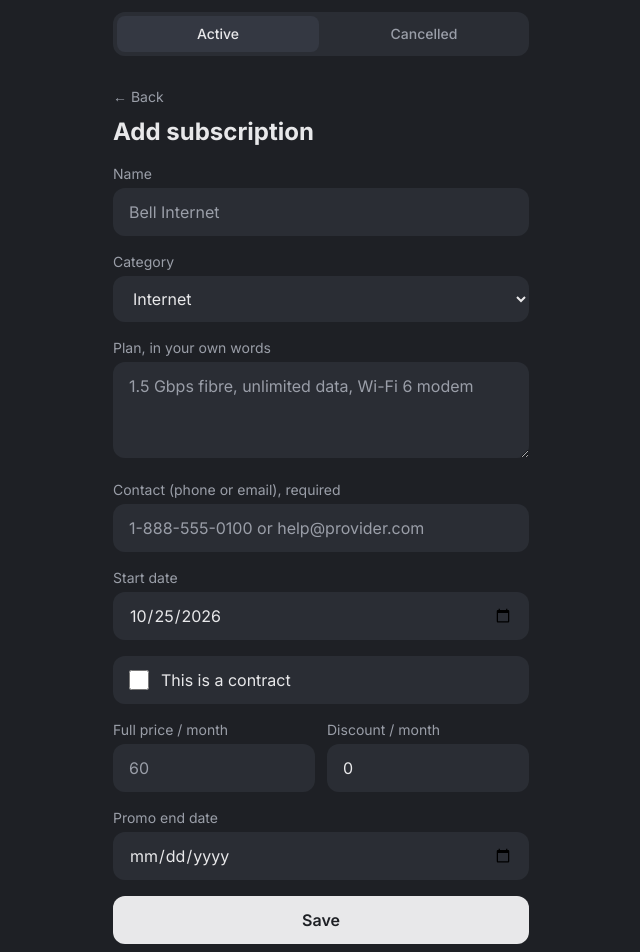
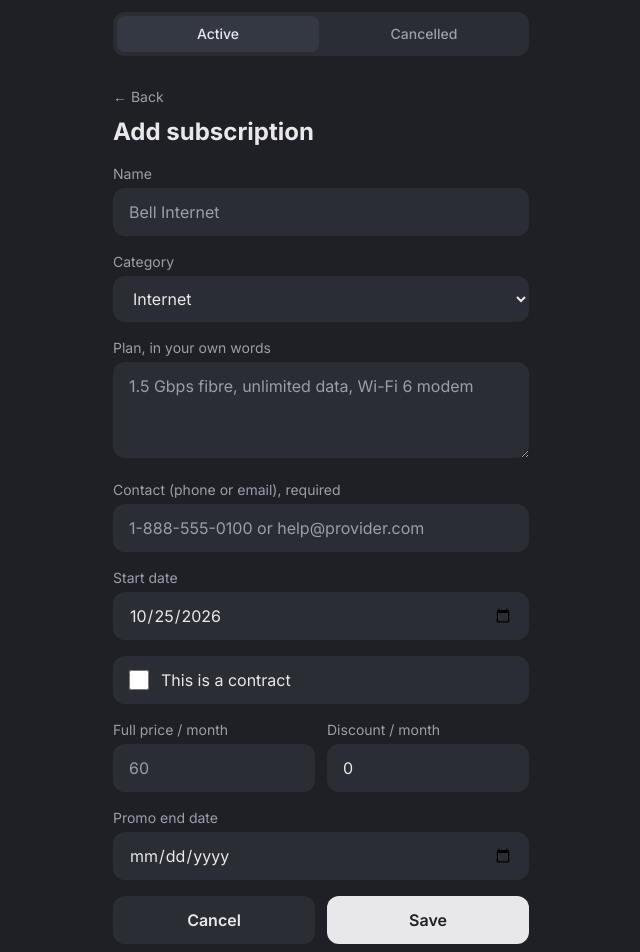
Before and after one commit to erotavlas/promo_cliff_alert, a Next.js app: page /add in a window 1280 px wide. Shown: the top 952 px of the page, without its empty margins (319-959 px from the left). Built offline with nearby package versions, Linux system fonts and the light colour scheme.

Commit message:
Add Cancel button to the add and edit forms
Co-Authored-By: Claude Sonnet 5.5 <noreply@anthropic.com>

```diff
--- a/app/add/page.tsx
+++ b/app/add/page.tsx
@@ -19,6 +19,7 @@ export default function AddPage() {
       <h1 className="mb-4 mt-2 text-2xl font-bold">Add subscription</h1>
       <SubscriptionForm
         submitLabel="Save"
+        cancelHref="/"
         onSubmit={async (input) => {
           const reason = duplicateReason(input, subscriptions);
           if (reason) throw new Error(reason);
--- a/components/EditView.tsx
+++ b/components/EditView.tsx
@@ -50,6 +50,7 @@ export default function EditView() {
       <SubscriptionForm
         initial={initial}
         submitLabel="Save changes"
+        cancelHref={`/subscription/${sub.id}`}
         onSubmit={async (input) => {
           const reason = duplicateReason(input, subscriptions, sub.id);
           if (reason) throw new Error(reason);
--- a/components/SubscriptionForm.tsx
+++ b/components/SubscriptionForm.tsx
@@ -1,5 +1,6 @@
 "use client";
 
+import Link from "next/link";
 import { useEffect, useState } from "react";
 import { CATEGORIES, type SubscriptionInput } from "@/lib/types";
 import { validate, type FormErrors } from "@/lib/validate";
@@ -8,6 +9,7 @@ import { currentPrice, money } from "@/lib/pricing";
 type Props = {
   initial?: SubscriptionInput;
   submitLabel: string;
+  cancelHref: string;
   onSubmit: (input: SubscriptionInput) => Promise<void> | void;
 };
 
@@ -25,6 +27,7 @@ function Err({ message }: { message?: string }) {
 export default function SubscriptionForm({
   initial,
   submitLabel,
+  cancelHref,
   onSubmit,
 }: Props) {
   const startCustom =
@@ -231,13 +234,21 @@ export default function SubscriptionForm({
       </label>
 
       {errors.form && <p className="text-sm text-bad">{errors.form}</p>}
+      <div className="flex gap-3">
+        <Link
+          href={cancelHref}
+          className="flex-1 rounded-xl bg-card py-3 text-center font-semibold text-ink"
+        >
+          Cancel
+        </Link>
         <button
           type="submit"
           disabled={saving}
-        className="w-full rounded-xl bg-ink py-3 font-semibold text-page disabled:opacity-60"
+          className="flex-1 rounded-xl bg-ink py-3 font-semibold text-page disabled:opacity-60"
         >
           {saving ? "Saving…" : submitLabel}
         </button>
+      </div>
     </form>
   );
 }
--- a/devpost/checklist.md
+++ b/devpost/checklist.md
@@ -117,3 +117,4 @@ Activity mode: recap
 - The Negotiate button appears only for plans you can negotiate (Internet, TV, Cell phone, Gym and custom categories). Streaming, Music, Cloud storage, Software and Gaming show a "fixed price" card with the real options (cheaper tier, cancel, accept) and their sample negotiation results were removed — the learner pointed out nobody can negotiate Netflix, Crave or Xbox Game Pass. Adds `lib/negotiable.ts` and `components/FixedPriceCard.tsx`; refines `prd.md > Detail screen` and `prd.md > Negotiate screen`.
 - The fixed-price card has an "Accept new price" button (with a confirm): it sets the discount to 0 and moves the promo end date one year out as the next review, so the plan leaves "needs attention" and shows no price change — the learner asked how a user actually accepts the new price. Adds `acceptNewPrice` to `lib/storage.ts`; refines `prd.md > Detail screen`.
 - The Add subscription screen now has a "← Back" link at the top (same as the Edit and detail screens) that returns to the list — the learner found, while demoing on another computer, that there was no obvious way to leave the screen except the tab at the top; refines `prd.md > Add subscription`.
+- The Add and Edit forms now have a Cancel button beside Save (Add returns to the list, Edit returns to that subscription's detail screen) — the learner asked for it in addition to the Back link; refines `prd.md > Add subscription` and `spec.md > Add / Edit Form`.
```
Lines whose indentation alone changed are shown as unchanged.
